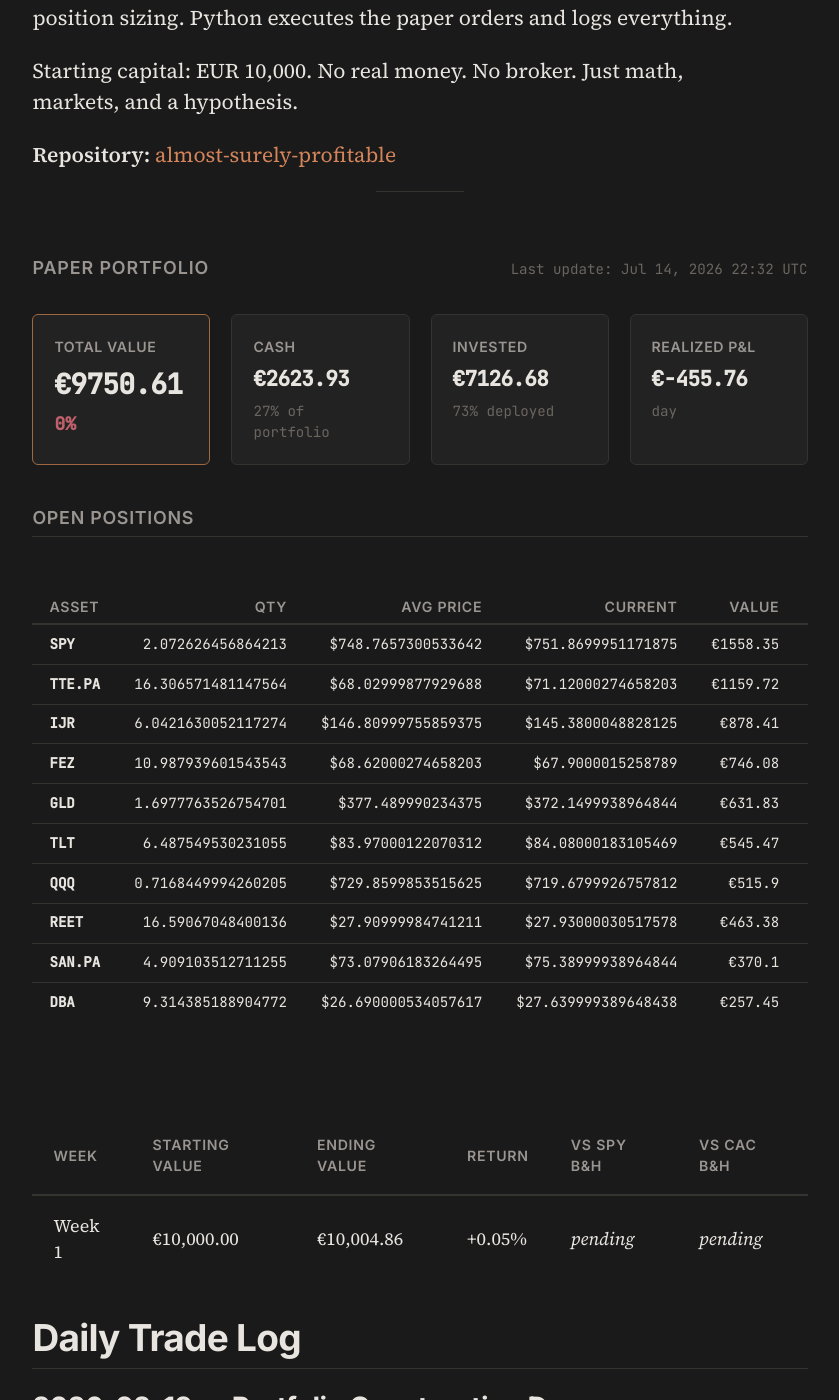
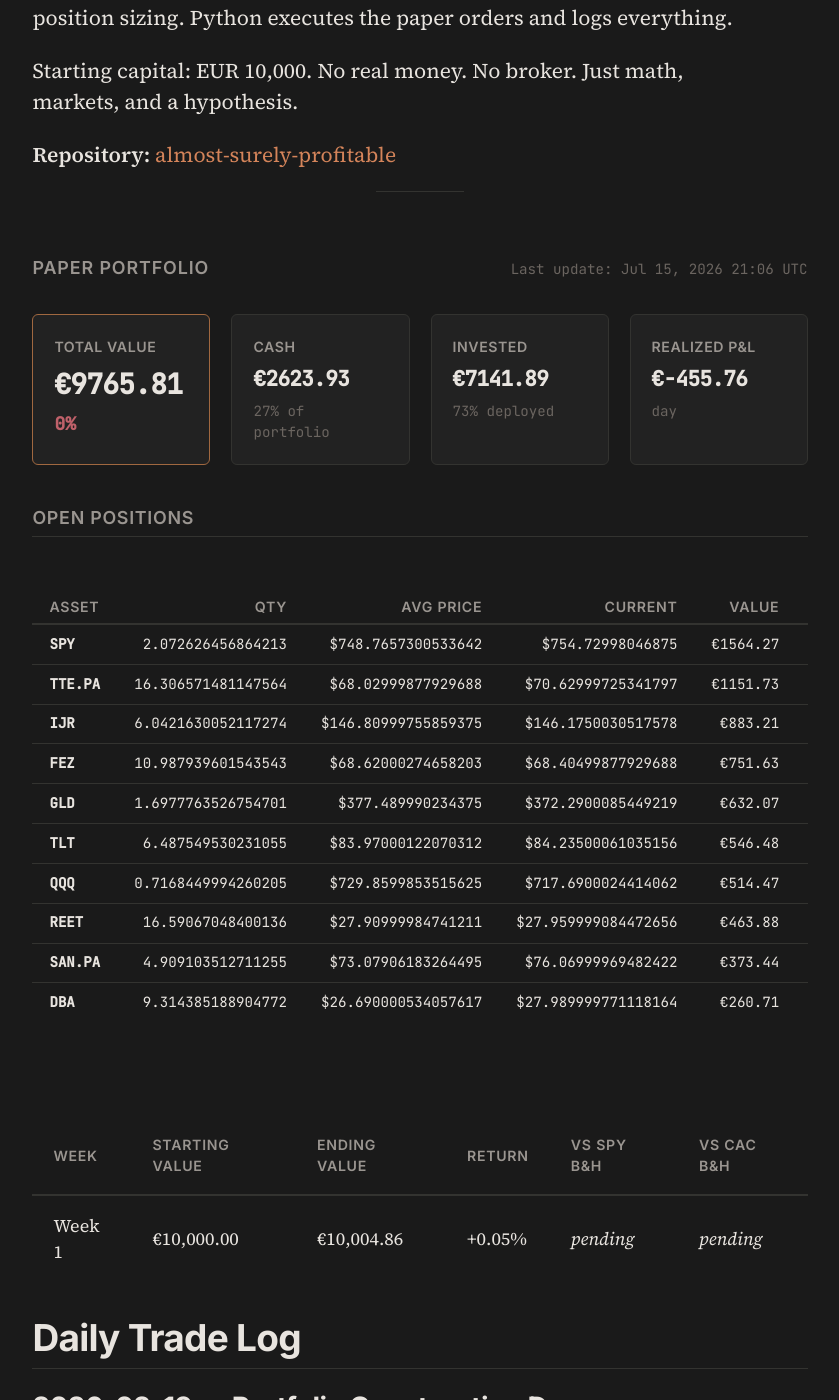
Before and after one commit to Alm0stSurely/alm0stsurely.github.io, a Jekyll site: the page built from trading.md, in a window 1280 px wide and 1400 px high, scrolled down 854 px. Shown: the whole window, without its empty margins (220-1059 px from the left). Built offline with Jekyll 4.4.1, drawn with Linux system fonts in a browser that asks for light colours.

Commit message:
Update portfolio and trading analysis for 2026-07-15

```diff
--- a/_data/portfolio.json
+++ b/_data/portfolio.json
@@ -1,112 +1,112 @@
 {
-  "last_updated": "2026-07-14T22:32:11.408135",
+  "last_updated": "2026-07-15T21:06:27.199569",
   "cash": 2623.9251271693415,
-  "positions_value": 7126.6838384880775,
-  "total_value": 9750.608965657419,
+  "positions_value": 7141.8862894254835,
+  "total_value": 9765.811416594825,
   "total_realized_pnl": -455.7564426120672,
-  "cash_pct": 0.26910371817914736,
-  "daily_change": 0.0,
-  "daily_change_pct": 0.0,
+  "cash_pct": 0.26868480408197976,
+  "daily_change": 15.202450937405956,
+  "daily_change_pct": 0.15591283571057407,
   "positions": [
     {
       "ticker": "SPY",
       "quantity": 2.072626456864213,
       "avg_price": 748.7657300533642,
-      "current_price": 751.8699951171875,
-      "market_value": 1558.3456440022496,
-      "weight": 0.15982034040036808,
-      "unrealized_pnl": 6.4339819003994,
-      "unrealized_pnl_pct": 0.0041458428707762006
+      "current_price": 754.72998046875,
+      "market_value": 1564.2733253081421,
+      "weight": 0.1601785308540781,
+      "unrealized_pnl": 12.36166320629195,
+      "unrealized_pnl_pct": 0.007965442562336174
     },
     {
       "ticker": "TTE.PA",
       "quantity": 16.306571481147564,
       "avg_price": 68.02999877929688,
-      "current_price": 71.12000274658203,
-      "market_value": 1159.723408526551,
-      "weight": 0.11893856195148513,
-      "unrealized_pnl": 50.38737056956496,
-      "unrealized_pnl_pct": 0.045421196865073545
+      "current_price": 70.62999725341797,
+      "market_value": 1151.7330989261163,
+      "weight": 0.11793521805766206,
+      "unrealized_pnl": 42.39706096913028,
+      "unrealized_pnl_pct": 0.03821841130052083
     },
     {
       "ticker": "IJR",
       "quantity": 6.0421630052117274,
       "avg_price": 146.80999755859375,
-      "current_price": 145.3800048828125,
-      "market_value": 878.40968720043,
-      "weight": 0.09008767455389435,
-      "unrealized_pnl": -8.640248843329196,
-      "unrealized_pnl_pct": -0.009740431166552684
+      "current_price": 146.1750030517578,
+      "market_value": 883.2131957260424,
+      "weight": 0.09043930484109267,
+      "unrealized_pnl": -3.836740317716817,
+      "unrealized_pnl_pct": -0.004325281093901737
     },
     {
       "ticker": "FEZ",
       "quantity": 10.987939601543543,
       "avg_price": 68.62000274658203,
-      "current_price": 67.9000015258789,
-      "market_value": 746.0811157110718,
-      "weight": 0.0765163610128189,
-      "unrealized_pnl": -7.9113299261235595,
-      "unrealized_pnl_pct": -0.010492585133844058
+      "current_price": 68.40499877929688,
+      "market_value": 751.6299950305738,
+      "weight": 0.076965442293238,
+      "unrealized_pnl": -2.3624506066215645,
+      "unrealized_pnl_pct": -0.003133255008443843
     },
     {
       "ticker": "GLD",
       "quantity": 1.6977763526754701,
       "avg_price": 377.489990234375,
-      "current_price": 372.1499938964844,
-      "market_value": 631.8274592857717,
-      "weight": 0.06479876913443343,
-      "unrealized_pnl": -9.066119505844313,
-      "unrealized_pnl_pct": -0.014146060759320114
+      "current_price": 372.2900085449219,
+      "market_value": 632.065172844917,
+      "weight": 0.06472223821267559,
+      "unrealized_pnl": -8.828405946699036,
+      "unrealized_pnl_pct": -0.01377515119334587
     },
     {
       "ticker": "TLT",
       "quantity": 6.487549530231055,
       "avg_price": 83.97000122070312,
-      "current_price": 84.08000183105469,
-      "market_value": 545.4731763808851,
-      "weight": 0.055942472752429515,
-      "unrealized_pnl": 0.7136344080114086,
-      "unrealized_pnl_pct": 0.0013099989133314605
+      "current_price": 84.23500061035156,
+      "market_value": 546.4787386386989,
+      "weight": 0.05595835464425208,
+      "unrealized_pnl": 1.7191966658252795,
+      "unrealized_pnl_pct": 0.003155881693414903
     },
     {
       "ticker": "QQQ",
       "quantity": 0.7168449994260205,
       "avg_price": 729.8599853515625,
-      "current_price": 719.6799926757812,
-      "market_value": 515.8990039365889,
-      "weight": 0.05290941373545332,
-      "unrealized_pnl": -7.297476843827304,
-      "unrealized_pnl_pct": -0.013947870660257804
+      "current_price": 717.6900024414062,
+      "market_value": 514.4724893881705,
+      "weight": 0.0526809772830488,
+      "unrealized_pnl": -8.723991392245694,
+      "unrealized_pnl_pct": -0.016674407632162807
     },
     {
       "ticker": "REET",
       "quantity": 16.59067048400136,
       "avg_price": 27.90999984741211,
-      "current_price": 27.93000030517578,
-      "market_value": 463.3774316812288,
-      "weight": 0.04752292224139935,
-      "unrealized_pnl": 0.3318210042862668,
-      "unrealized_pnl_pct": 0.0007166054415269505
+      "current_price": 27.959999084472656,
+      "market_value": 463.87513154346556,
+      "weight": 0.047499906741513866,
+      "unrealized_pnl": 0.829520866523012,
+      "unrealized_pnl_pct": 0.0017914452645611011
     },
     {
       "ticker": "SAN.PA",
       "quantity": 4.909103512711255,
       "avg_price": 73.07906183264495,
-      "current_price": 75.38999938964844,
-      "market_value": 370.0973108270225,
-      "weight": 0.03795632786942239,
-      "unrealized_pnl": 11.34463167874217,
-      "unrealized_pnl_pct": 0.031622430543726154
+      "current_price": 76.06999969482422,
+      "market_value": 373.43550271380565,
+      "weight": 0.03823906553010383,
+      "unrealized_pnl": 14.682823565525325,
+      "unrealized_pnl_pct": 0.04092742554671374
     },
     {
       "ticker": "DBA",
       "quantity": 9.314385188904772,
       "avg_price": 26.690000534057617,
-      "current_price": 27.639999389648438,
-      "market_value": 257.44960093627833,
-      "weight": 0.02640343816914826,
-      "unrealized_pnl": 8.848655269991621,
-      "unrealized_pnl_pct": 0.03559381178649959
+      "current_price": 27.989999771118164,
+      "market_value": 260.709639305551,
+      "weight": 0.02669615746035531,
+      "unrealized_pnl": 12.108693639264231,
+      "unrealized_pnl_pct": 0.0487073514817539
     }
   ]
 }
```
Also changed, not shown: _trading_analysis.md (+31 -31 lines).
